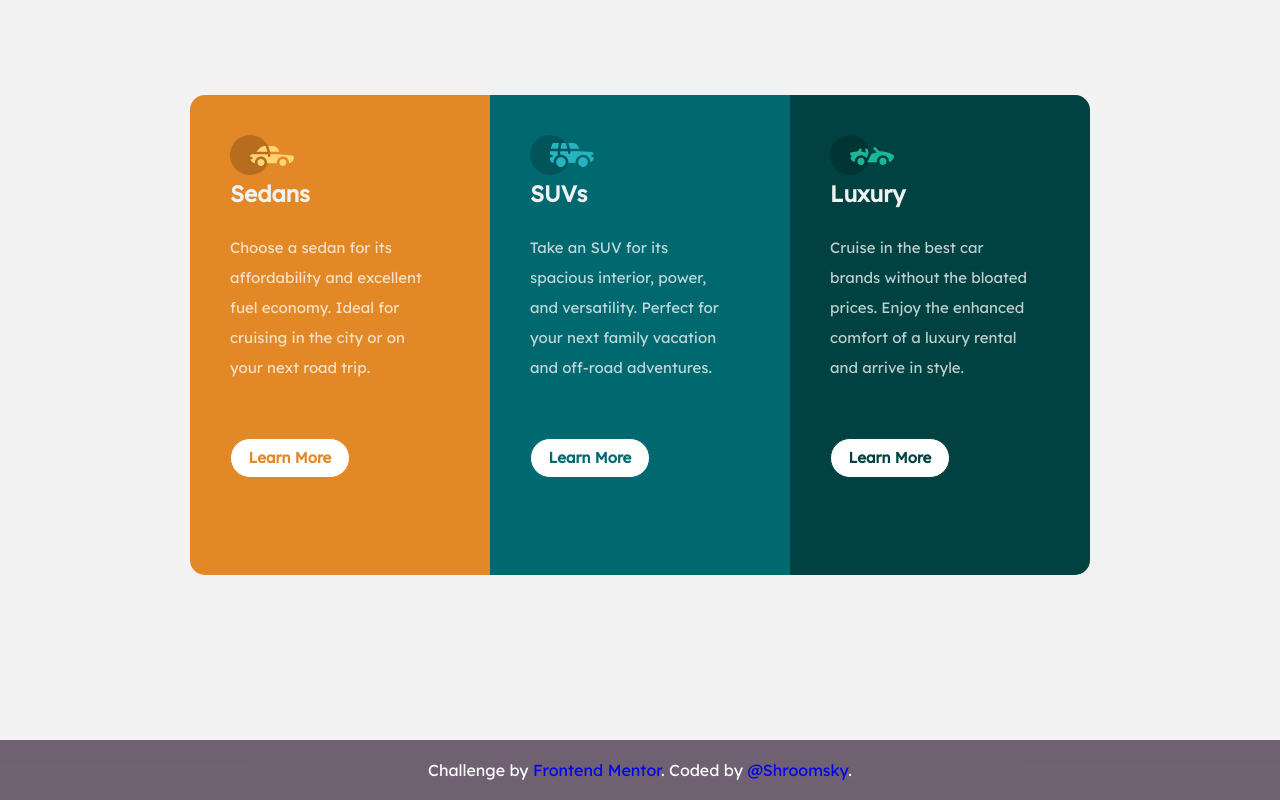
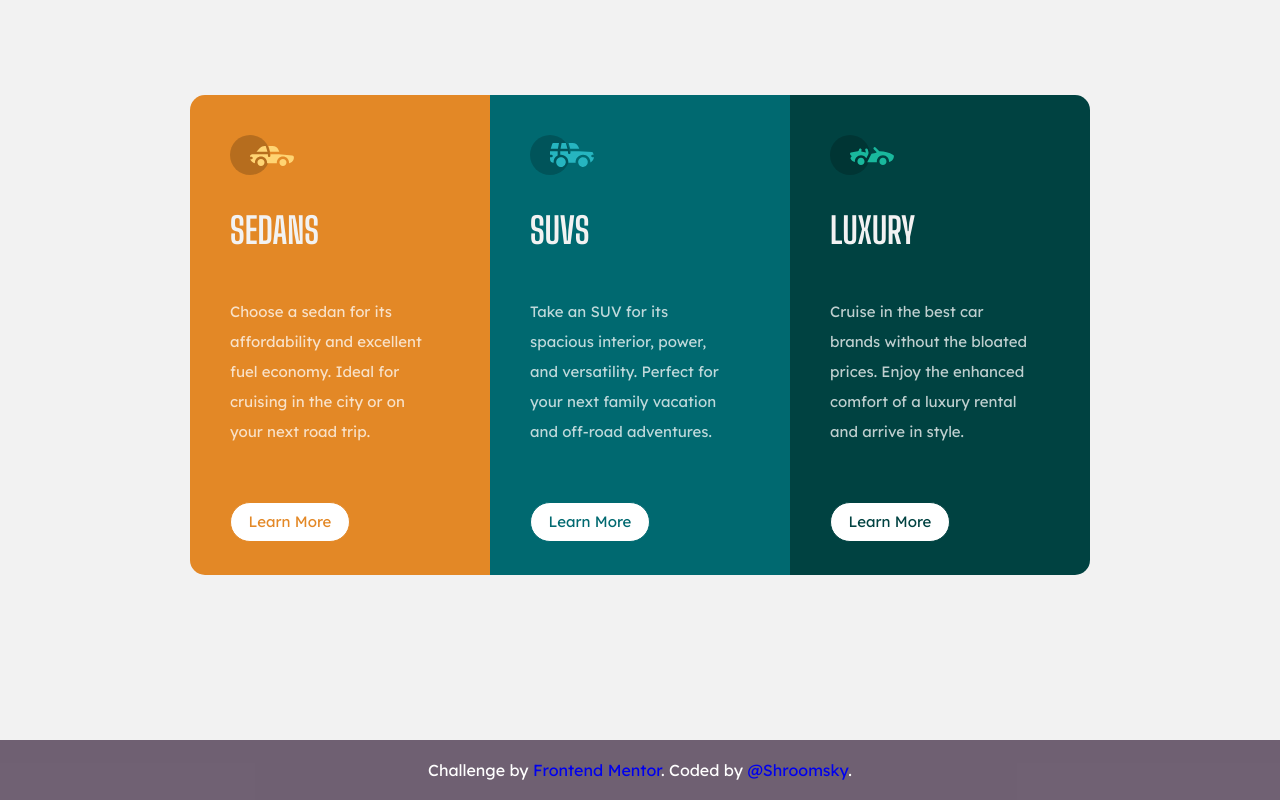
Before and after one commit to Shroomsky/3-column-preview-card-component-, a plain HTML site: page index.html in a window 1280 px wide. Drawn offline with Linux system fonts and the light colour scheme.

Commit message:
fixing code

```diff
--- a/Sass/main.scss
+++ b/Sass/main.scss
@@ -49,7 +49,7 @@ a {
 	width: 300px;
 	color: var(--common);
 
-	& h1 {
+	& h2 {
 		margin-top: 10px;
 		font-weight: 700;
 		font-family: var(--heading_font);
@@ -67,7 +67,7 @@ a {
 		height: 40px;
 		border: 1px solid;
 		border-radius: 25px;
-		font-weight: 700;
+		font-weight: 400;
 		margin-top: 30px;
 		cursor: pointer;
 		&:hover {
@@ -75,6 +75,7 @@ a {
 			color: var(--common);
 		}
 	}
+
 	& p {
 		display: block;
 		width: 200px;
```
Also changed, not shown: css/main.css, 1 other file.
